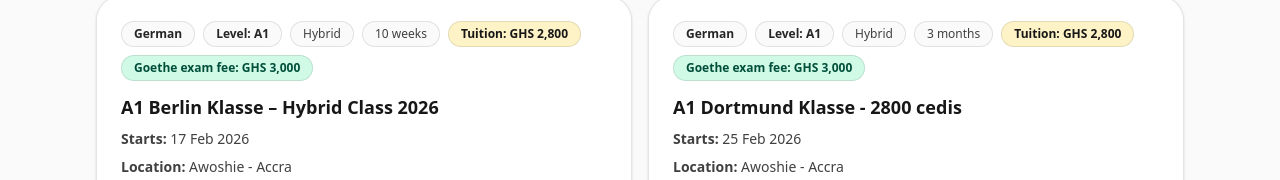
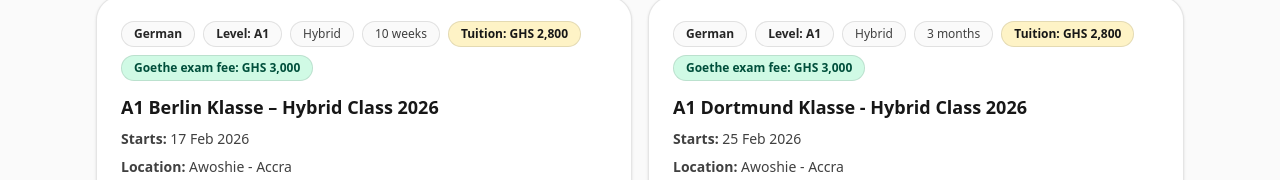
Before and after one commit to learngermanghana/learngermanghana-site, a Next.js app: page /classes in a window 1280 px wide. Shown: the part 620-800 px from the top of the page. Built offline with nearby package versions, Linux system fonts and the light colour scheme.

Commit message:
Update title for A1 Dortmund Klasse course

```diff
--- a/src/data/content.ts
+++ b/src/data/content.ts
@@ -80,7 +80,7 @@ export const upcomingClasses: ClassItem[] = [
   },
   {
     id: "A1-dortmund-2026-02-25",
-    title: "A1 Dortmund Klasse - 2800 cedis",
+    title: "A1 Dortmund Klasse - Hybrid Class 2026",
     language: "German",
     level: "A1",
     location: "Awoshie - Accra",
```
